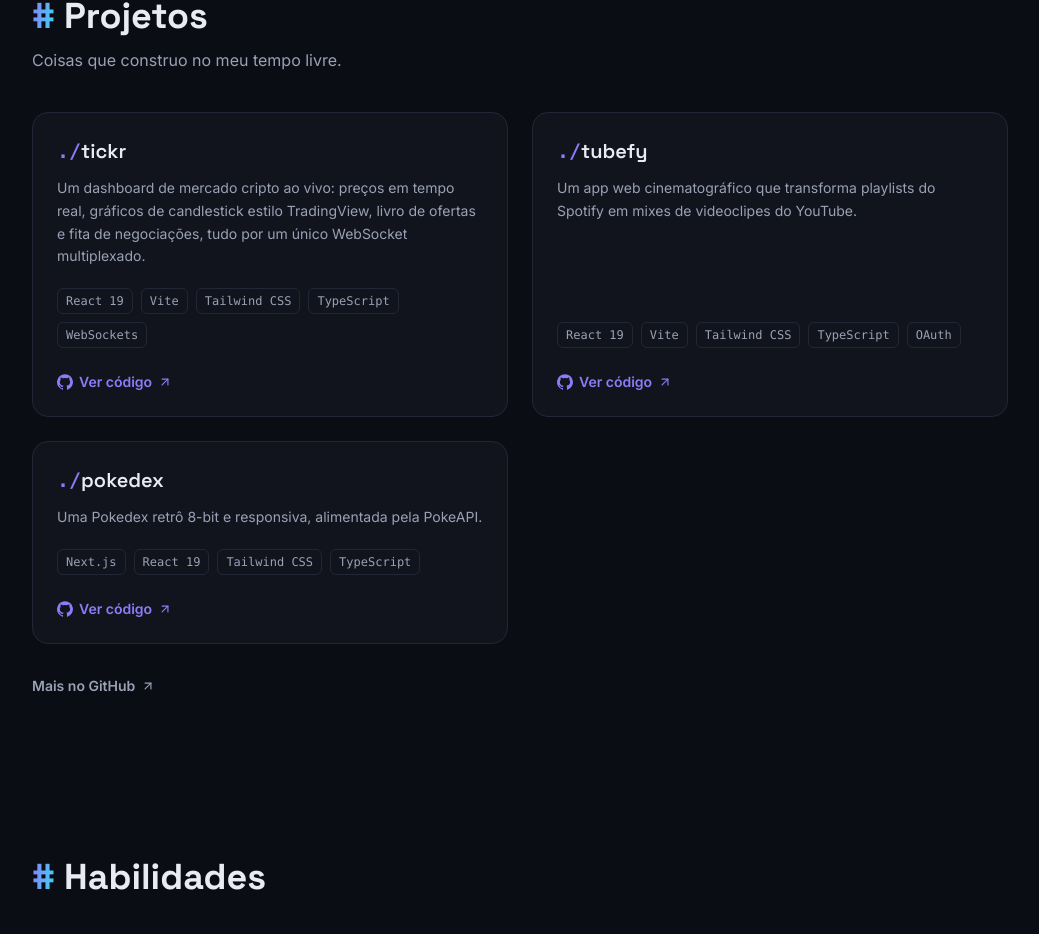
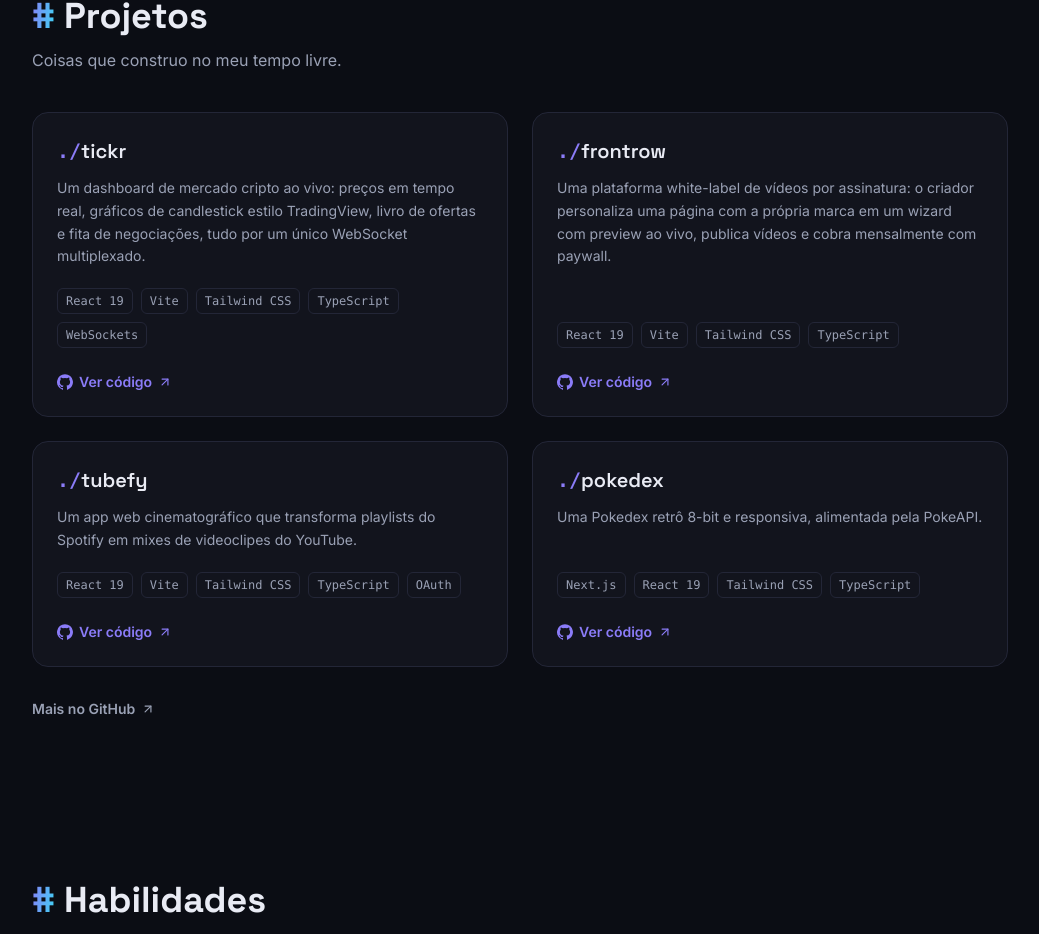
Before and after one commit to jlmjr-dev/jlmjr-dev.github.io, a Next.js app: page /pt/ in a window 1280 px wide. Shown: the part 2712-3646 px from the top of the page, without its empty margins (120-1159 px from the left). Built offline with nearby package versions, Linux system fonts and the light colour scheme.

Commit message:
Add frontrow to projects

```diff
--- a/src/content/projects.ts
+++ b/src/content/projects.ts
@@ -18,6 +18,15 @@ export const projects: Project[] = [
     repoUrl: "https://github.com/jlmjr-dev/tickr",
   },
   {
+    name: "frontrow",
+    description: {
+      en: "A white-label membership video platform: a creator customizes a branded page through a live-preview wizard, uploads videos and charges monthly behind a paywall.",
+      pt: "Uma plataforma white-label de vídeos por assinatura: o criador personaliza uma página com a própria marca em um wizard com preview ao vivo, publica vídeos e cobra mensalmente com paywall.",
+    },
+    tech: ["React 19", "Vite", "Tailwind CSS", "TypeScript"],
+    repoUrl: "https://github.com/jlmjr-dev/frontrow",
+  },
+  {
     name: "tubefy",
     description: {
       en: "A cinematic web app that turns Spotify playlists into YouTube music-video mixes.",
```
